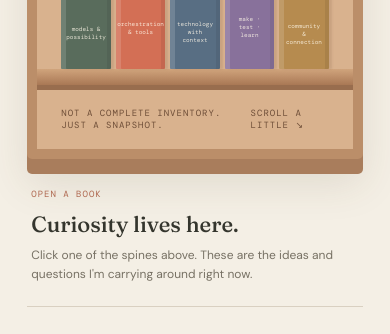
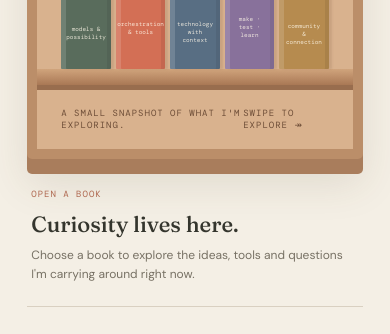
Before and after one commit to matsydevu/mahathi-applied-ai, a plain HTML site: page index.html in a window 390 px wide. Shown: the part 1373-1707 px from the top of the page. Drawn offline with nearby package versions, Linux system fonts and the light colour scheme.

Commit message:
Refine mobile bookshelf instructions and interaction cues

```diff
--- a/index.html
+++ b/index.html
@@ -51,9 +51,9 @@
       <div class="tiny-vase"><div class="flower">✿</div><div class="vase"></div></div>
     </div>
     <div class="shelf-plank"></div>
-    <div class="bookcase-foot"><span>NOT A COMPLETE INVENTORY. JUST A SNAPSHOT.</span><span>SCROLL A LITTLE ↘</span></div>
+    <div class="bookcase-foot"><span>A SMALL SNAPSHOT OF WHAT I'M EXPLORING.</span><span>SWIPE TO EXPLORE ↠</span></div>
   </div>
-  <div class="book-detail" aria-live="polite"><span class="detail-label">OPEN A BOOK</span><h3>Curiosity lives here.</h3><p>Click one of the spines above. These are the ideas and questions I'm carrying around right now.</p></div>
+  <div class="book-detail" aria-live="polite"><span class="detail-label">OPEN A BOOK</span><h3>Curiosity lives here.</h3><p>Choose a book to explore the ideas, tools and questions I'm carrying around right now.</p></div>
 </section>
 <section class="work-section" id="work">
  <div class="section-heading"><div><p class="kicker">PUBLIC-SECTOR SOLUTIONS · CUSTOMER STORY LIBRARY</p><h2>Real missions. Thoughtful systems.</h2></div><p class="section-aside">A deeper look at the government solution work I've built across state, local and federal environments.<br>Customer and agency identities are intentionally protected.</p></div>
```
